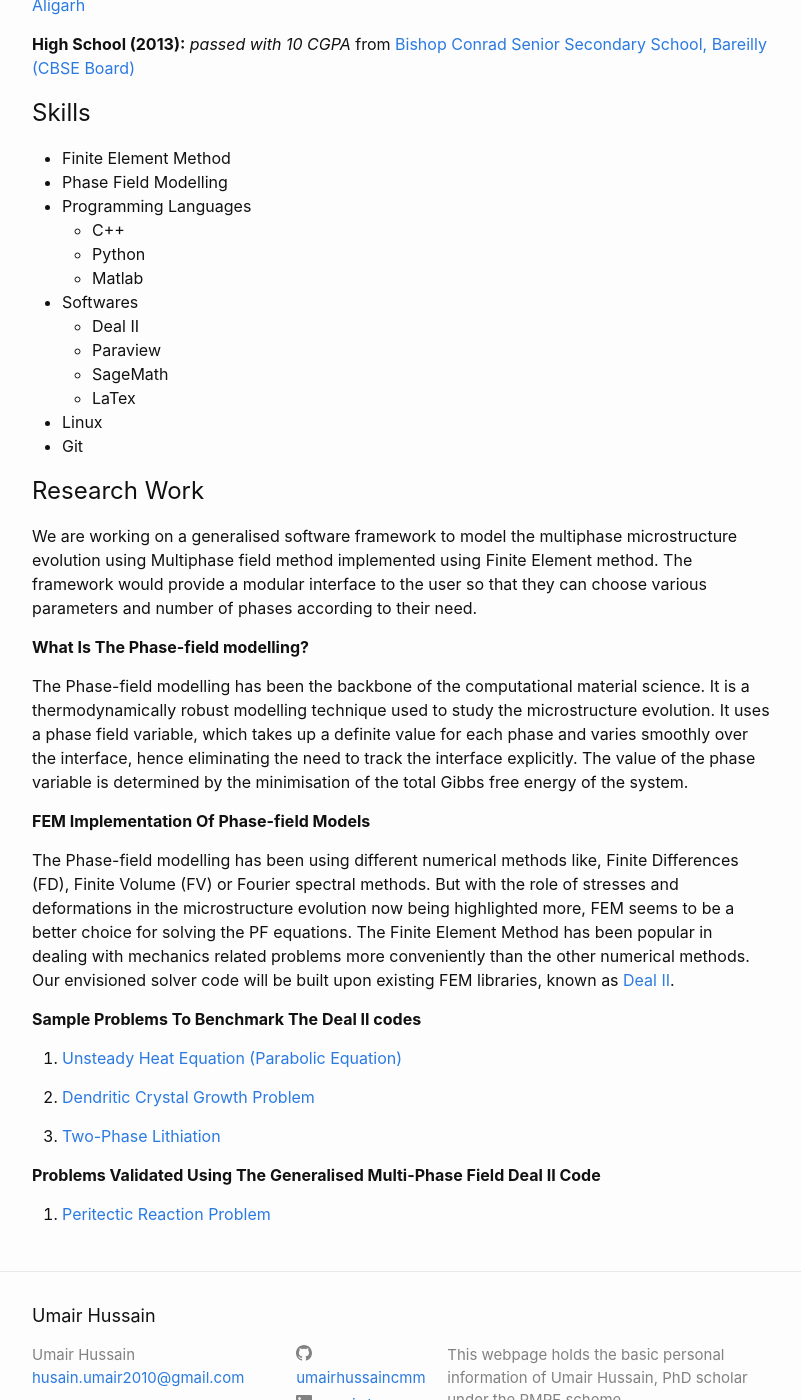
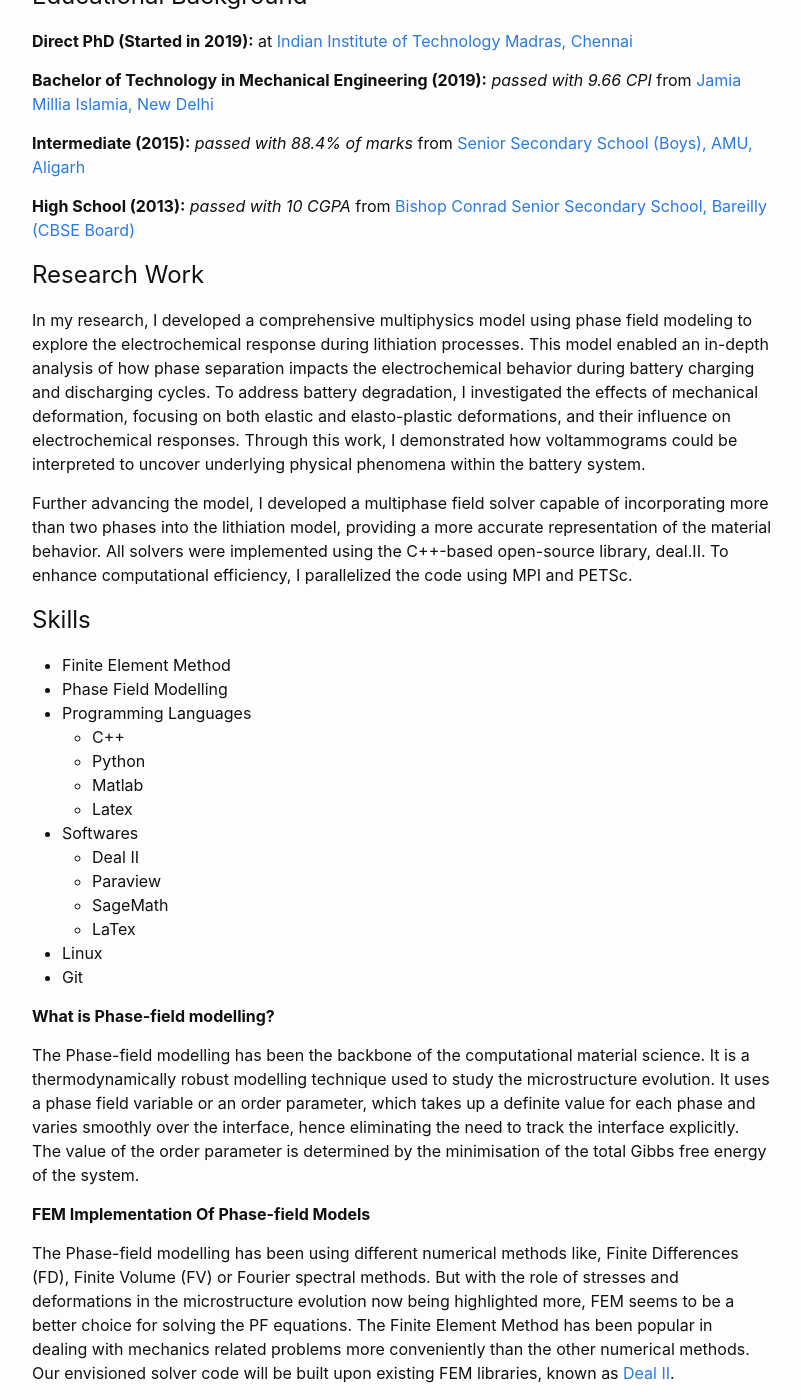
Before and after one commit to umairhussaincmm/umairhussaincmm.github.io, a Jekyll site: the page built from index.markdown, in a window 1280 px wide and 1400 px high, scrolled down 845 px. Shown: the whole window, without its empty margins (238-1039 px from the left). Built offline with Jekyll 4.4.1, drawn with Linux system fonts in a browser that asks for light colours; some of the changed text lies outside the part shown.

Commit message:
Updating website on 22-08-2024

```diff
--- a/docs/_config.yml
+++ b/docs/_config.yml
@@ -27,7 +27,7 @@ description: >- # this means to ignore newlines until "baseurl:"
 baseurl: "" # the subpath of your site, e.g. /blog
 url: "" # the base hostname & protocol for your site, e.g. http://example.com
 twitter_username: jekyllrb
-github_username:  watchUmairCode
+github_username:  umairhussaincmm
 
 # Build settings
 theme: minima
--- a/index.markdown
+++ b/index.markdown
@@ -8,6 +8,9 @@ Welcome to Umair Hussain's peronal page!
 
 ![Umair Hussain](/images/dp.jpg)
 
+## About
+I am a PhD scholar at IIT Madras, working in the area of computational mechanics & materials modeling. My area of expertise includes phase field modeling, finite element method, computational plasticity and electrochemical modeling. I am also proficient in an open-source FEM library, deal.II.
+
 ## Educational Background
 **Direct PhD (Started in 2019):** at [Indian Institute of Technology Madras, Chennai](https://mech.iitm.ac.in/meiitm/)
 
@@ -17,6 +20,11 @@ Welcome to Umair Hussain's peronal page!
 
 **High School (2013):** *passed with 10 CGPA* from [Bishop Conrad Senior Secondary School, Bareilly (CBSE Board)](https://bcsbareilly.com/)
 
+## Research Work
+In my research, I developed a comprehensive multiphysics model using phase field modeling to explore the electrochemical response during lithiation processes. This model enabled an in-depth analysis of how phase separation impacts the electrochemical behavior during battery charging and discharging cycles. To address battery degradation, I investigated the effects of mechanical deformation, focusing on both elastic and elasto-plastic deformations, and their influence on electrochemical responses. Through this work, I demonstrated how voltammograms could be interpreted to uncover underlying physical phenomena within the battery system.
+
+Further advancing the model, I developed a multiphase field solver capable of incorporating more than two phases into the lithiation model, providing a more accurate representation of the material behavior. All solvers were implemented using the C++-based open-source library, deal.II. To enhance computational efficiency, I parallelized the code using MPI and PETSc.
+
 ## Skills
 - Finite Element Method
 - Phase Field Modelling
@@ -24,6 +32,7 @@ Welcome to Umair Hussain's peronal page!
   - C++
   - Python
   - Matlab
+  - Latex
 - Softwares
   - Deal II
   - Paraview
@@ -32,16 +41,11 @@ Welcome to Umair Hussain's peronal page!
 - Linux
 - Git
 
-## Research Work
-We are working on a generalised software framework to model the multiphase microstructure evolution using Multiphase field method implemented using
-Finite Element method. The framework would provide a modular interface to the user so that they can choose various parameters and number of phases according
-to their need.
-
-**What Is The Phase-field modelling?**
+**What is Phase-field modelling?**
 
 The Phase-field modelling has been the backbone of the computational material science. It is a thermodynamically robust modelling technique used to study
-the microstructure evolution. It uses a phase field variable, which takes up a definite value for each phase and varies smoothly over the interface, hence
-eliminating the need to track the interface explicitly. The value of the phase variable is determined by the minimisation of the total Gibbs free energy of
+the microstructure evolution. It uses a phase field variable or an order parameter, which takes up a definite value for each phase and varies smoothly over the interface, hence
+eliminating the need to track the interface explicitly. The value of the order parameter is determined by the minimisation of the total Gibbs free energy of
 the system.
 
 **FEM Implementation Of Phase-field Models**
```
